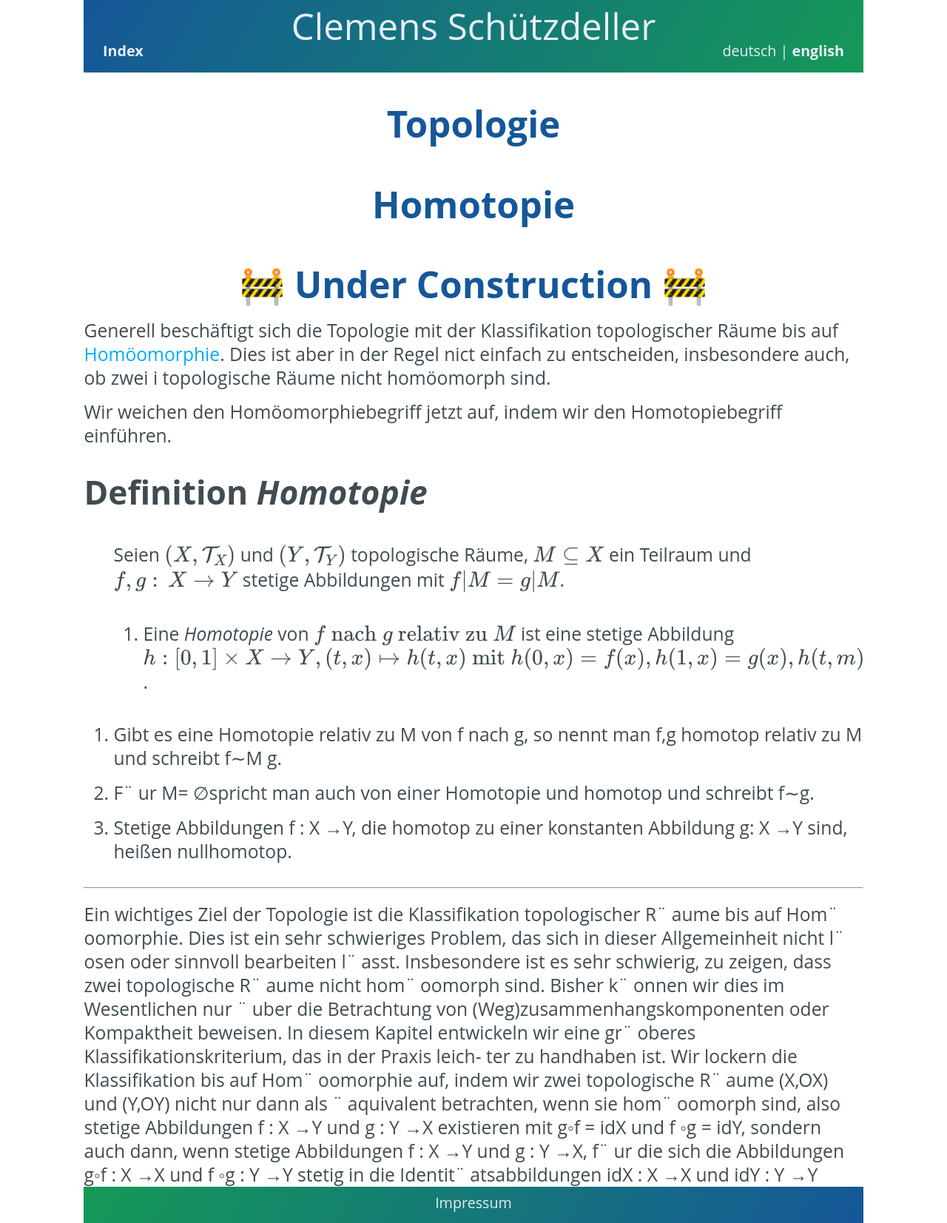
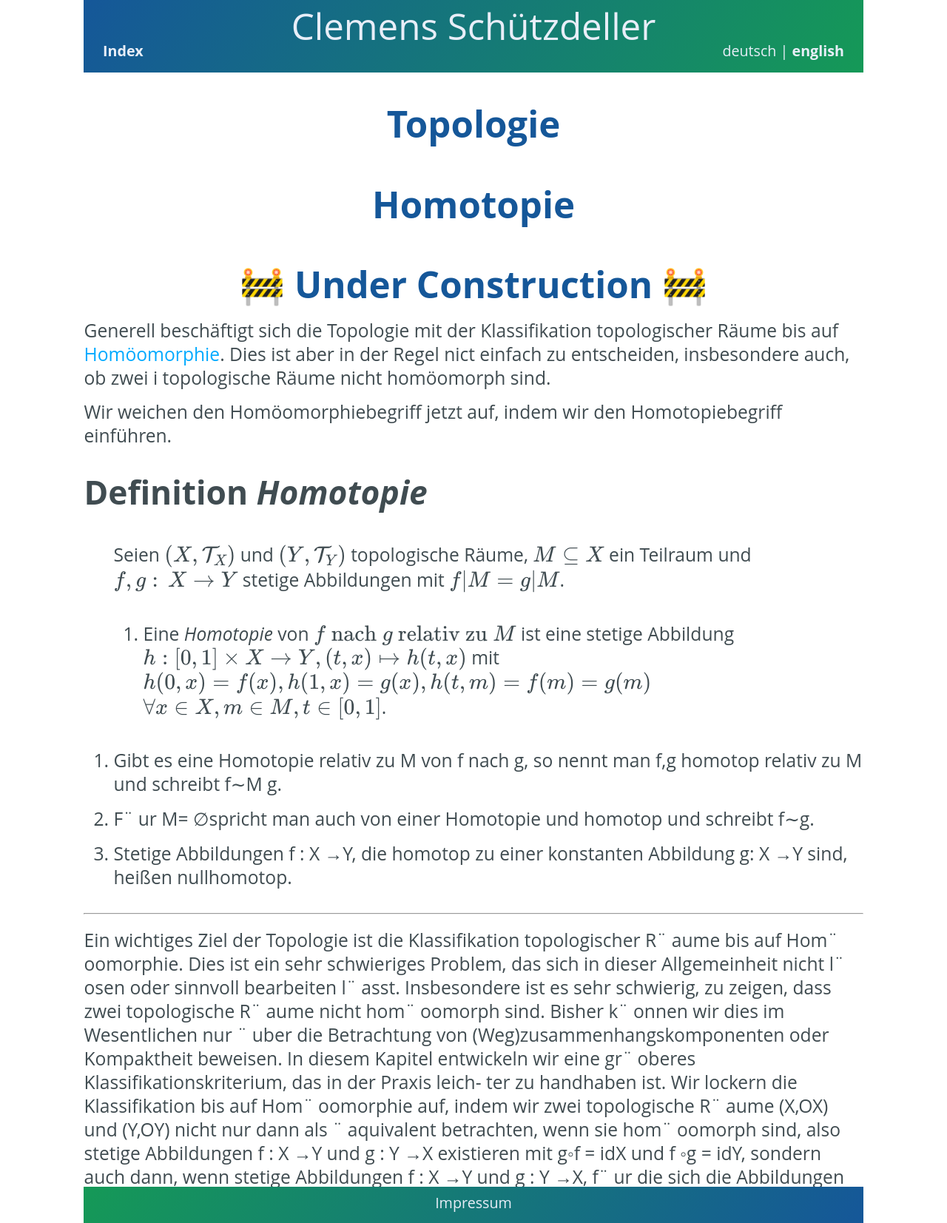
Before and after one commit to cs-LA/home, a Jekyll site: the page built from Topologie/Homotopie/index.md, in a window 1280 px wide. Shown: the whole page at 74% size. Built offline with Jekyll 4.4.1, drawn with Linux system fonts in a browser that asks for light colours; our own code applies the rules of GitHub Pages for plain Markdown files.

Commit message:
index.md aktualisieren

```diff
--- a/Topologie/Homotopie/index.md
+++ b/Topologie/Homotopie/index.md
@@ -11,8 +11,7 @@
 ## Definition *Homotopie*
 
 > Seien $(X,\mathcal{T}_X)$ und $(Y,\mathcal{T}_Y)$ topologische Räume, $M \subseteq X$ ein Teilraum und $f, g : \, X \to Y$ stetige Abbildungen mit $f \vert M = g \vert M$.
-> 1. Eine *Homotopie* von $f \text{ nach } g \text{ relativ zu } M$ ist eine stetige Abbildung $h: [0,1] \times X \to Y, (t,x) \mapsto h(t,x)
- \text{ mit } h(0,x) = f(x), h(1,x) = g(x), h(t,m) = f(m) = g(m) \forall x \in X, m \in M, t \in [0,1]$.
+> 1. Eine *Homotopie* von $f \text{ nach } g \text{ relativ zu } M$ ist eine stetige Abbildung $h: [0,1] \times X \to Y, (t,x) \mapsto h(t,x)$ mit $h(0,x) = f(x), h(1,x) = g(x), h(t,m) = f(m) = g(m)$ $\forall x \in X, m \in M, t \in [0,1]$.
 
 2. Gibt es eine Homotopie relativ zu M von f nach g, so nennt man f,g homotop relativ
 zu M und schreibt f∼M g.
```
